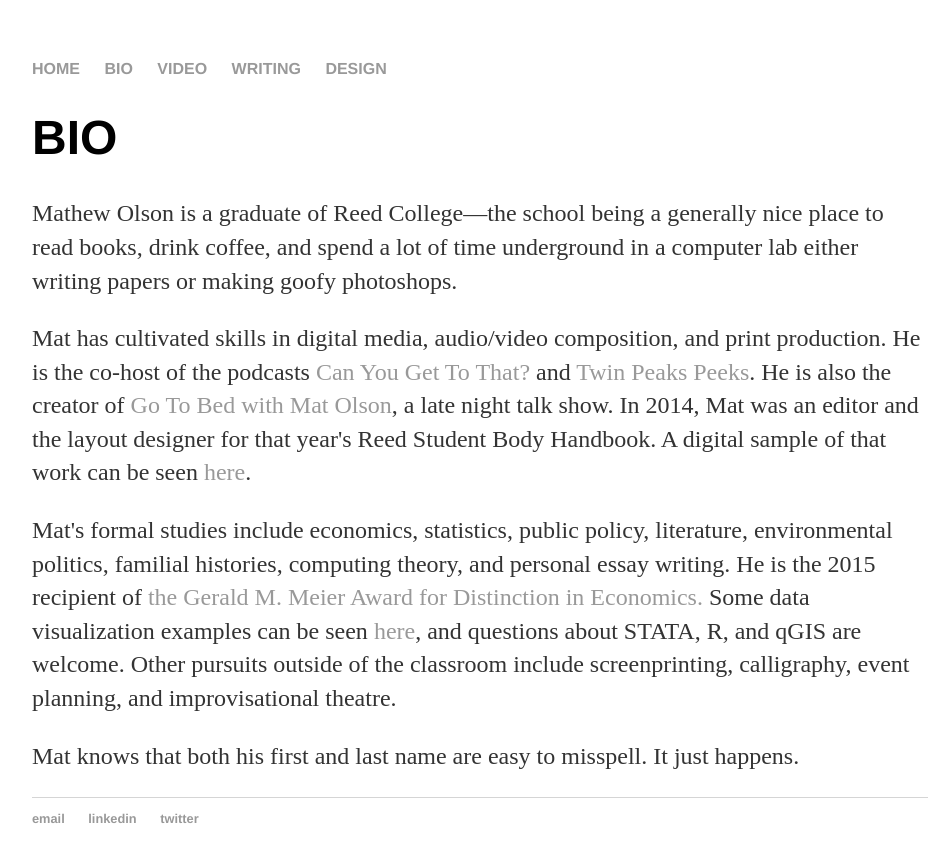
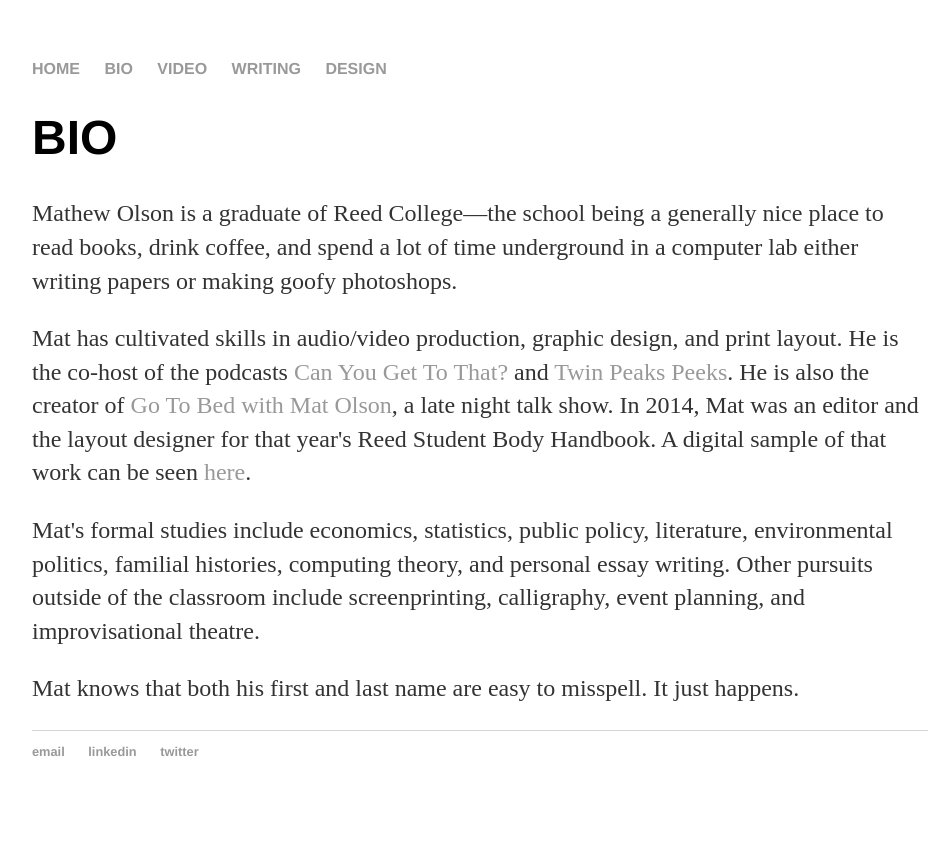
Before and after one commit to mathewolson/mathewolson.github.io, a Jekyll site: the page built from about.html, in a window 1280 px wide. Shown: the top 862 px of the page, without its empty margins (160-1111 px from the left). Built offline with Jekyll 4.4.1, drawn with Linux system fonts in a browser that asks for light colours.

Commit message:
Update about.html

```diff
--- a/about.html
+++ b/about.html
@@ -5,7 +5,7 @@ title: Bio
 <div class="blurb">
 	<h1>BIO</h1>
 	<p>Mathew Olson is a graduate of Reed College—the school being a generally nice place to read books, drink coffee, and spend a lot of time underground in a computer lab either writing papers or making goofy photoshops.</p>
-	<p>Mat has cultivated skills in digital media, audio/video composition, and print production. He is the co-host of the podcasts <a href="https://canyougettothat.simplecast.fm">Can You Get To That?</a> and <a href="https://twinpeakspeeks.simplecast.fm">Twin Peaks Peeks</a>. He is also the creator of <a href="https://www.youtube.com/channel/UCDtKOWTQAY37aeHjWqBHoZQ">Go To Bed with Mat Olson</a>, a late night talk show. In 2014, Mat was an editor and the layout designer for that year's Reed Student Body Handbook. A digital sample of that work can be seen <a href="https://www.dropbox.com/s/miy74wauo4qhddn/reed_handbook_sample.pdf?dl=0">here</a>.</p>
-	<p>Mat's formal studies include economics, statistics, public policy, literature, environmental politics, familial histories, computing theory, and personal essay writing. He is the 2015 recipient of <a href="http://www.reed.edu/reed_magazine/sallyportal/posts/2015/econ-major-takes-meier-prize.html">the Gerald M. Meier Award for Distinction in Economics.</a> Some data visualization examples can be seen <a href="/data">here</a>, and questions about STATA, R, and qGIS are welcome. Other pursuits outside of the classroom include screenprinting, calligraphy, event planning, and improvisational theatre.</p>
+	<p>Mat has cultivated skills in audio/video production, graphic design, and print layout. He is the co-host of the podcasts <a href="https://canyougettothat.simplecast.fm">Can You Get To That?</a> and <a href="https://twinpeakspeeks.simplecast.fm">Twin Peaks Peeks</a>. He is also the creator of <a href="https://www.youtube.com/channel/UCDtKOWTQAY37aeHjWqBHoZQ">Go To Bed with Mat Olson</a>, a late night talk show. In 2014, Mat was an editor and the layout designer for that year's Reed Student Body Handbook. A digital sample of that work can be seen <a href="https://www.dropbox.com/s/miy74wauo4qhddn/reed_handbook_sample.pdf?dl=0">here</a>.</p>
+	<p>Mat's formal studies include economics, statistics, public policy, literature, environmental politics, familial histories, computing theory, and personal essay writing. Other pursuits outside of the classroom include screenprinting, calligraphy, event planning, and improvisational theatre.</p>
 	<p>Mat knows that both his first and last name are easy to misspell. It just happens.</p>
 </div><!-- /.blurb -->
```
